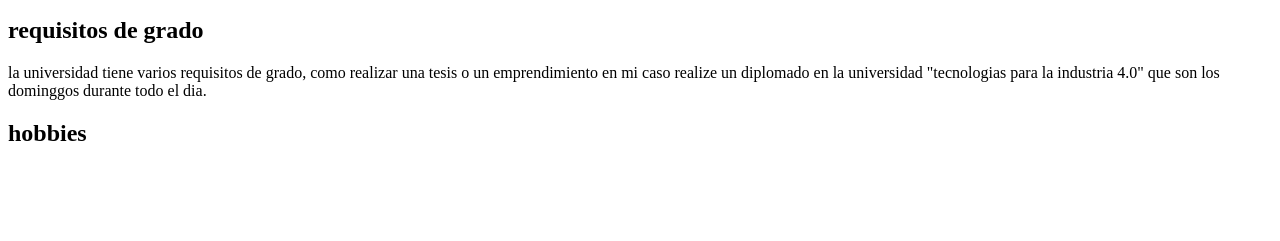
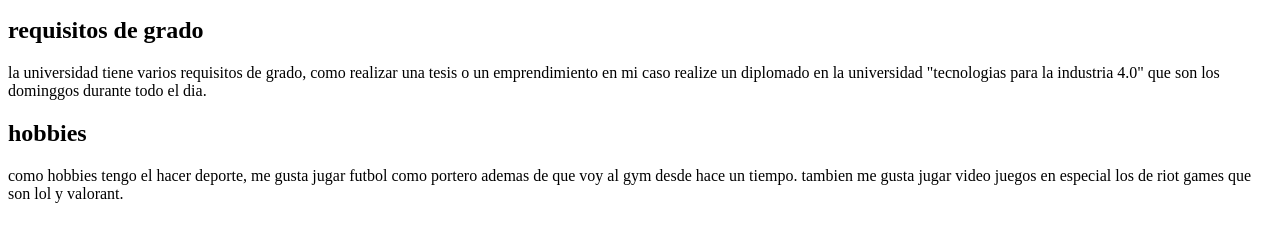
Before and after one commit to JulGarc/Actividaduenas_practicas, a plain HTML site: page index.html in a window 1280 px wide. Shown: the part 137-378 px from the top of the page. Drawn offline with Linux system fonts and the light colour scheme.

Commit message:
se agrego el subtitulo de hobbies donde se explicamis pasatiempos generales

```diff
--- a/index.html
+++ b/index.html
@@ -23,7 +23,10 @@
     </p>
 
     <h2>hobbies</h2>
-
+    <p>
+      como hobbies tengo el hacer deporte, me gusta jugar futbol como portero ademas de que voy al gym desde hace
+      un tiempo. tambien me gusta jugar video juegos en especial los de riot games que son lol y valorant.
+    </p>
 
 
 </body>
```
